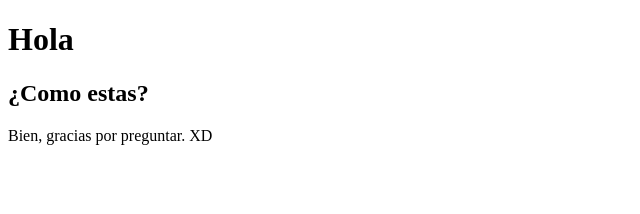
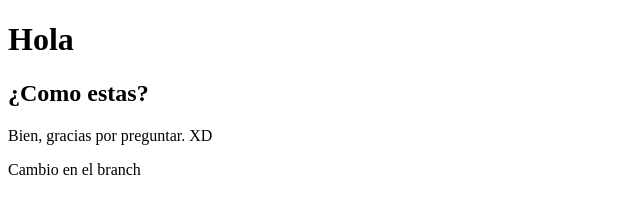
Before and after one commit to Markinsky/prueba, a plain HTML site: page index.html in a window 1280 px wide. Shown: the whole page, without its empty margins (0-640 px from the left). Drawn offline with Linux system fonts and the light colour scheme.

Commit message:
cambiouwu

```diff
--- a/index.html
+++ b/index.html
@@ -6,5 +6,6 @@
     <body>
         <h2> ¿Como estas?</h2>
         <p>Bien, gracias por preguntar. XD</p>
+        <p> Cambio en el branch </p>
     </body>
 </html>
```
